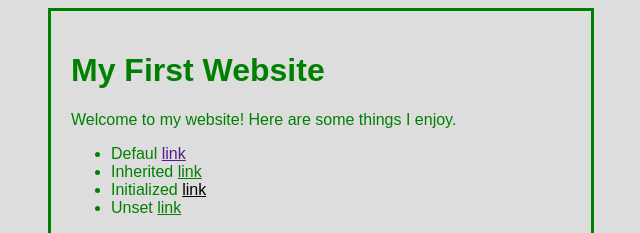
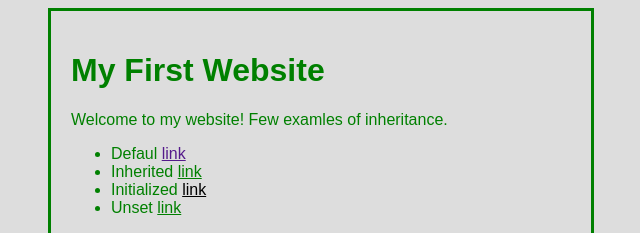
Before and after one commit to DeepakBalyan23/html5-demo, a plain HTML site: page index.html in a window 1280 px wide. Shown: the top 233 px of the page, 319-959 px from the left. Drawn offline with Linux system fonts and the light colour scheme.

Commit message:
inheritance_demo

```diff
--- a/index.html
+++ b/index.html
@@ -7,7 +7,7 @@
 		<div id="main_div">
 			<h1>My First Website</h1>
 			<p>
-				Welcome to my website! Here are some things I enjoy.
+				Welcome to my website! Few examles of inheritance.
 			</p>
 			<ul>
 				<li>Defaul <a href="">link</a></li>
```
